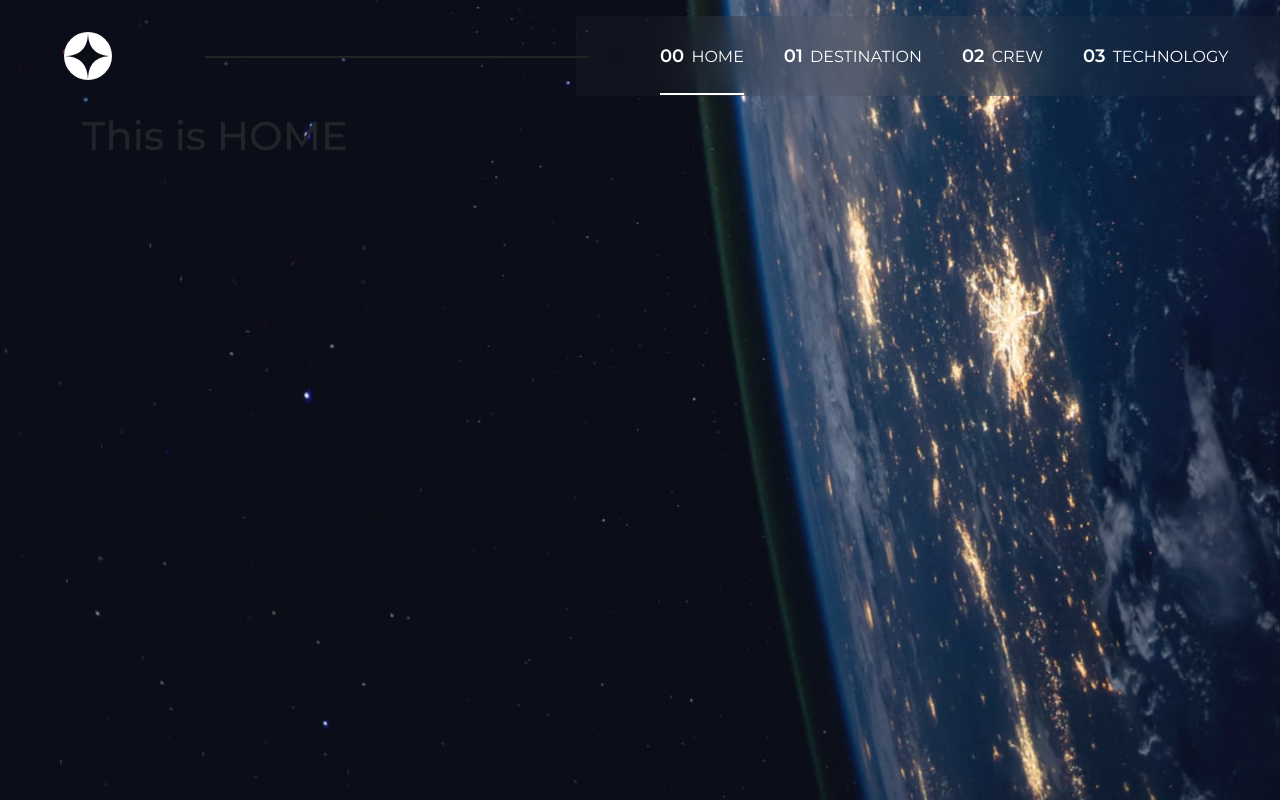
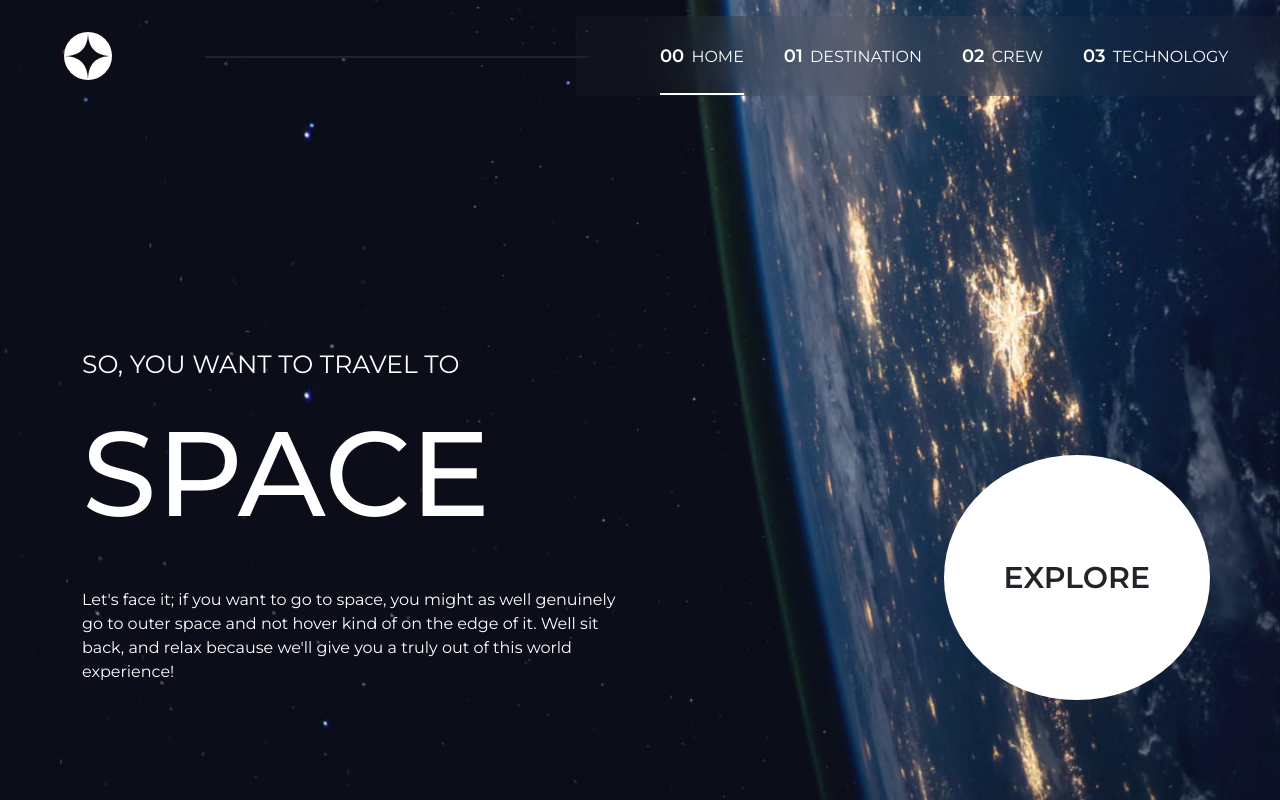
Before and after one commit to xJustFox/proj-space-website, a Vue app: page / in a window 1280 px wide. Built offline with nearby package versions, Linux system fonts and the light colour scheme.

Commit message:
[Upgrade] Created main

```diff
--- a/src/components/Page/Home.vue
+++ b/src/components/Page/Home.vue
@@ -6,13 +6,22 @@ export default {
 
 <template lang="">
     <main>
-        <div class="container-md my-pt-136">
-            <div class="row">
-                <div class="col-6">
-                    <h1>This is HOME</h1>
+        <div class="container-md h-100 my-pt-136">
+            <div class="row h-100">
+                <div class="col-6 text-white d-flex flex-column justify-content-end my-pt">
+                    <div class="subTitle">SO, YOU WANT TO TRAVEL TO</div>
+                    <div class="title">SPACE</div>
+                    <p>
+                        Let's face it; if you want to go to space, you might as well
+                        genuinely go to outer space and not hover kind of on the
+                        edge of it. Well sit back, and relax because we'll give you
+                        a truly out of this world experience!
+                    </p>
                 </div>
-                <div class="col-6">
-
+                <div class="col-6 my-pt position-relative ">
+                    <div class="circle" >
+                        EXPLORE
+                    </div>
                 </div>
             </div>
 
@@ -21,9 +30,34 @@ export default {
 </template>
 
 <style lang="scss" scoped>
-main{
+main {
     background-image: url('../../assets/home/background-home-desktop.jpg');
     background-size: cover;
     height: 100vh;
+
+    .my-pt{
+        padding-bottom: 100px;
+    }
+
+    .subTitle{
+        font-size: 25px;
+    }
+
+    .title{
+        font-size: 120px;
+        font-weight: 500;
+        margin-bottom: 25px
+    }
+
+    .circle{
+        position: absolute;
+        bottom: 100px;
+        right: 0;
+        font-size: 30px;
+        font-weight: 600;
+        border-radius: 100%;
+        padding: 100px 60px;
+        background-color: white;
+    }
 }
 </style>
--- a/src/style/generals.scss
+++ b/src/style/generals.scss
@@ -12,5 +12,5 @@ body{
 }
 
 .my-pt-136{
-    padding-top: 112px;
+    padding-top: 102px;
 }
```
